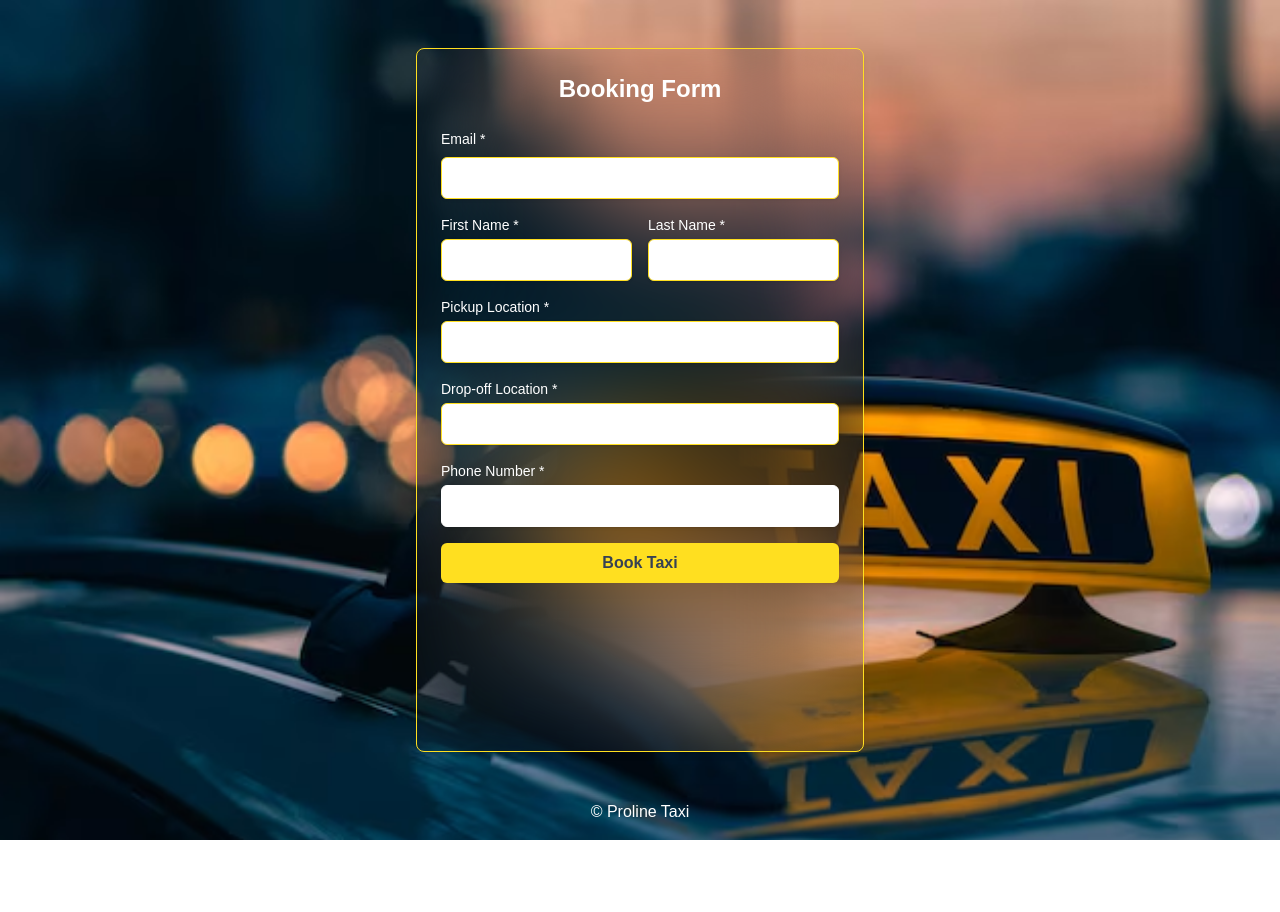
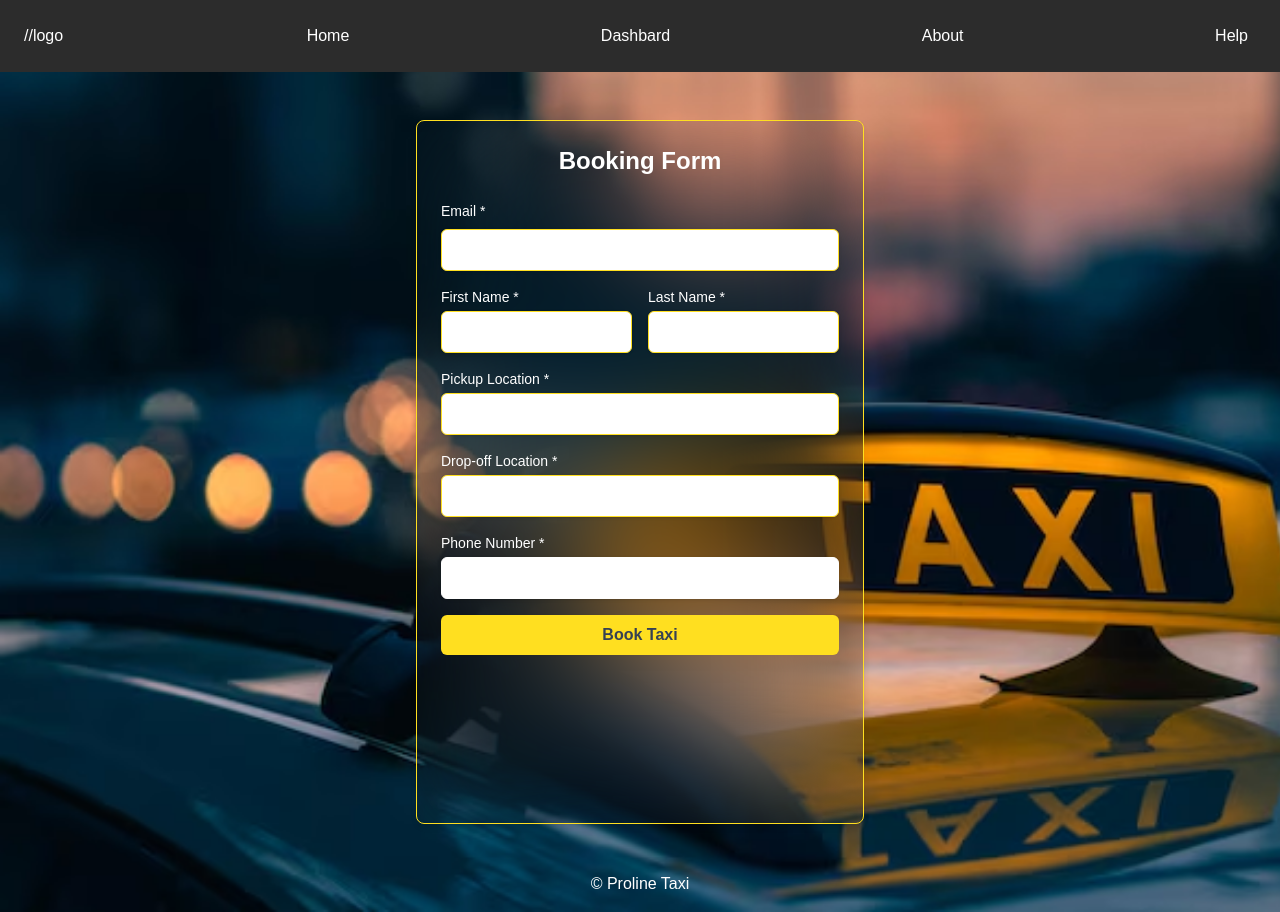
Before and after one commit to Otgon-Erdene-Otgonsukh/UoB-Proline-Taxi, a Next.js app: page / in a window 1280 px wide. Before the commit the page ends 840 px from the top, so only its background shows below. Built offline with nearby package versions, Linux system fonts and the light colour scheme.

Commit message:
Added a bacic navbar with bacic resizing capabilitys

```diff
--- /dev/null
+++ b/app/components/Navbar.tsx
@@ -0,0 +1,23 @@
+import Link from "next/link";
+
+export const Navbar = () => {
+    return (
+        <nav className="bg-[#2C2C2C] text-white p-4 sm:p-6 md:flex md:justify-between">
+            <div className="container mx-auto flex justify-between items-center">
+                <Link href={"/"}>
+
+                //logo
+
+                </Link>
+                <Link href={"/"} className="mx-2 hover:text-gray-300">Home</Link>
+
+                <Link href={"/Dashbard"} className="mx-2 hover:text-gray-400">Dashbard</Link>
+
+                <Link href={"/About"} className="mx-2 hover:text-gray-400">About</Link>
+
+                <Link href={"/Help"} className="mx-2 hover:text-gray-400">Help</Link>
+            </div>
+        </nav>
+    );
+
+}
--- a/app/layout.tsx
+++ b/app/layout.tsx
@@ -1,5 +1,6 @@
 import type { Metadata } from "next";
 import "./globals.css";
+import { Navbar } from "./components/Navbar";
 
 
 export const metadata: Metadata = {
@@ -8,6 +9,7 @@ export const metadata: Metadata = {
 };
 
 export default function RootLayout({
+
   children,
 }: Readonly<{
   children: React.ReactNode;
@@ -15,6 +17,7 @@ export default function RootLayout({
   return (
     <html lang="en">
       <body>
+        <Navbar/>
         <main>{children}</main>
 
         <footer className="flex justify-center mb-4  text-white"> © Proline Taxi</footer>
```
Also changed, not shown: public/UoB-logo.png (added), public/placeholder-logo.png (added).
